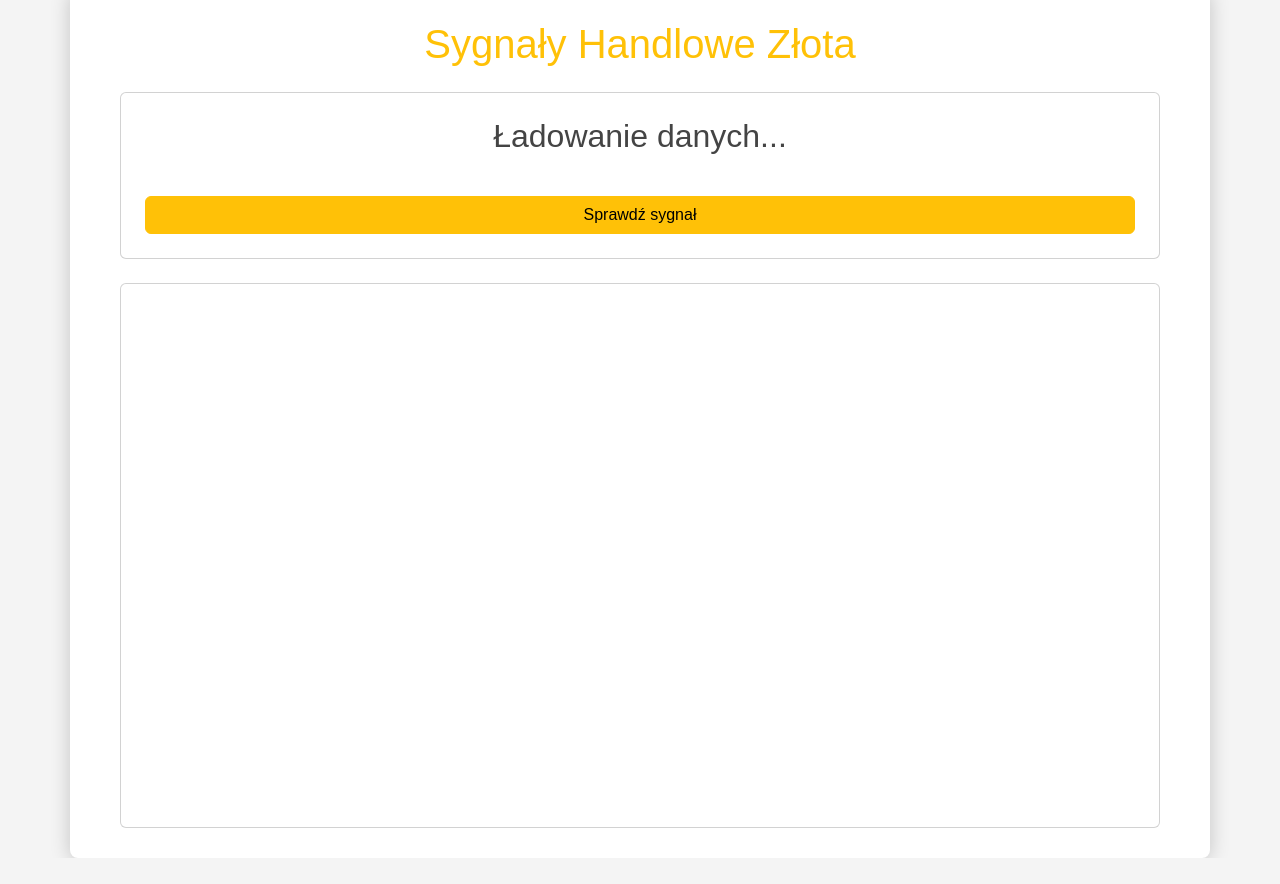
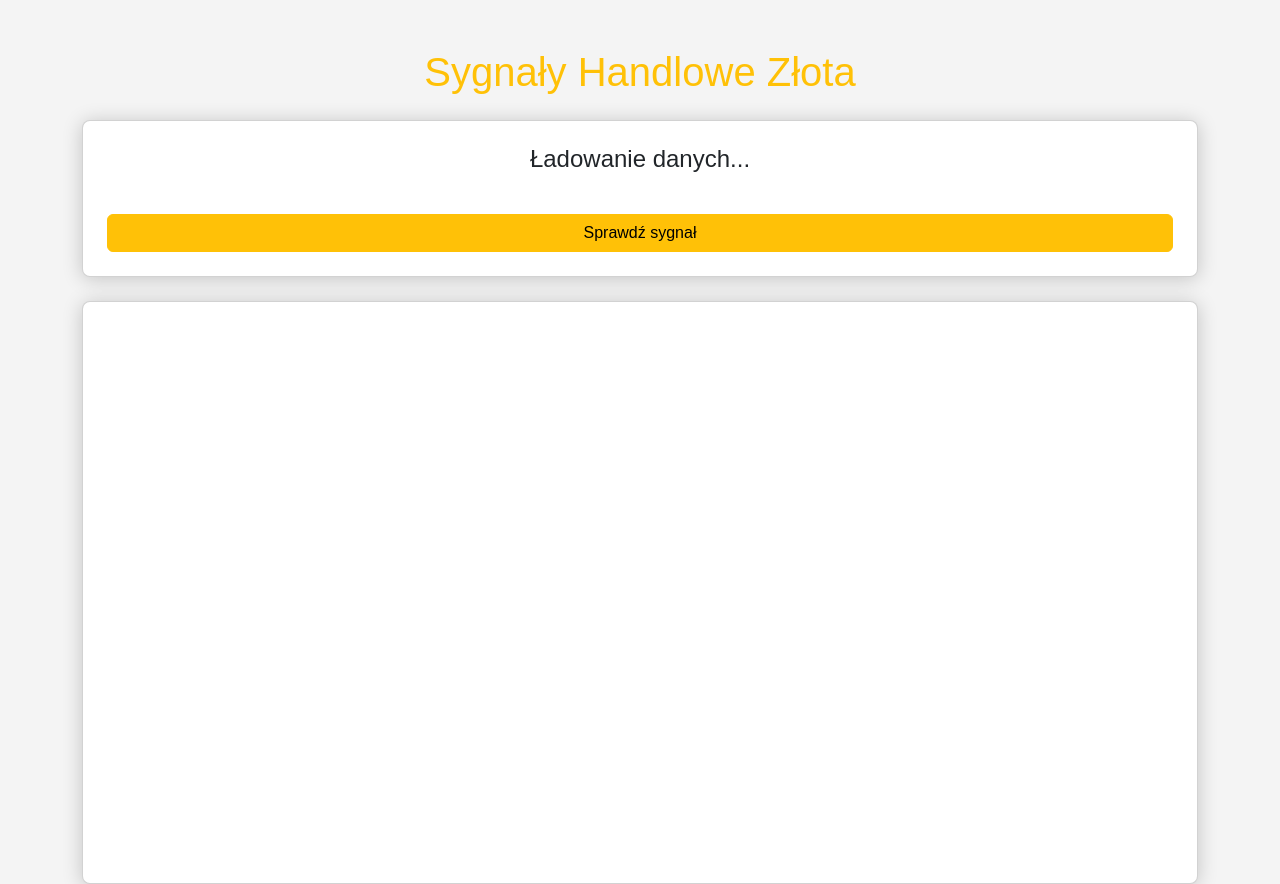
Before and after one commit to Nexarowski/Gold-Trading-Signals, a plain HTML site: page index.html in a window 1280 px wide. Before the commit the page ends 858 px from the top, so only its background shows below. Drawn offline with nearby package versions, Linux system fonts and the light colour scheme.

Commit message:
styles.css

```diff
--- a/styles.css
+++ b/styles.css
@@ -1,42 +1,23 @@
 body {
+    background-color: #f4f4f4;
     font-family: Arial, sans-serif;
-    background-color: #f4f4f4;
-    margin: 0;
-    padding: 0;
-    display: flex;
-    justify-content: center;
-    align-items: center;
-    height: 100vh;
-}
-
-.container {
-    background-color: #ffffff;
-    padding: 30px 50px;
-    border-radius: 8px;
-    box-shadow: 0 2px 20px rgba(0, 0, 0, 0.2);
-    text-align: center;
 }
 
 h1 {
-    color: #DAA520;
+    margin-bottom: 20px;
+}
+
+.card {
+    background-color: #ffffff;
+    border-radius: 8px;
+    box-shadow: 0 2px 20px rgba(0, 0, 0, 0.2);
 }
 
 button {
-    background-color: #DAA520;
-    color: #ffffff;
-    border: none;
-    padding: 10px 20px;
     margin-top: 20px;
-    border-radius: 5px;
-    cursor: pointer;
-    font-size: 16px;
-}
-
-button:hover {
-    background-color: #c09722;
 }
 
 #signal {
-    color: #444;
     margin-bottom: 20px;
+    font-size: 24px;
 }
```
